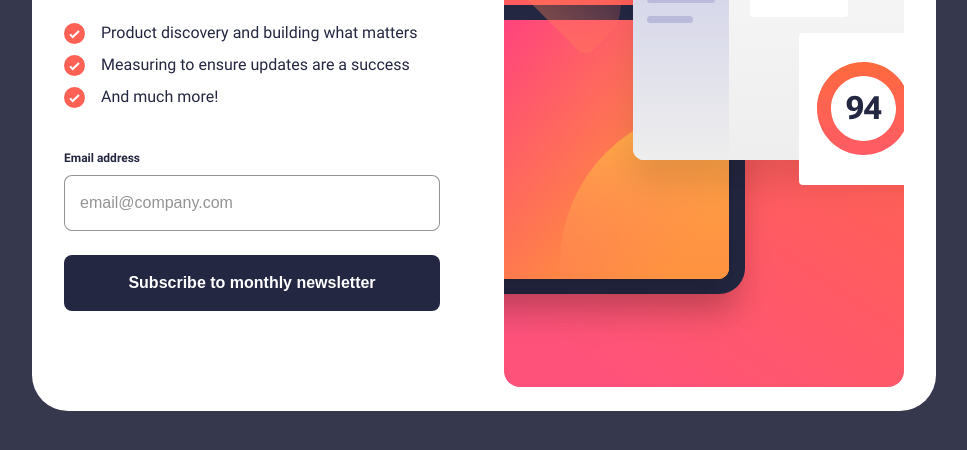
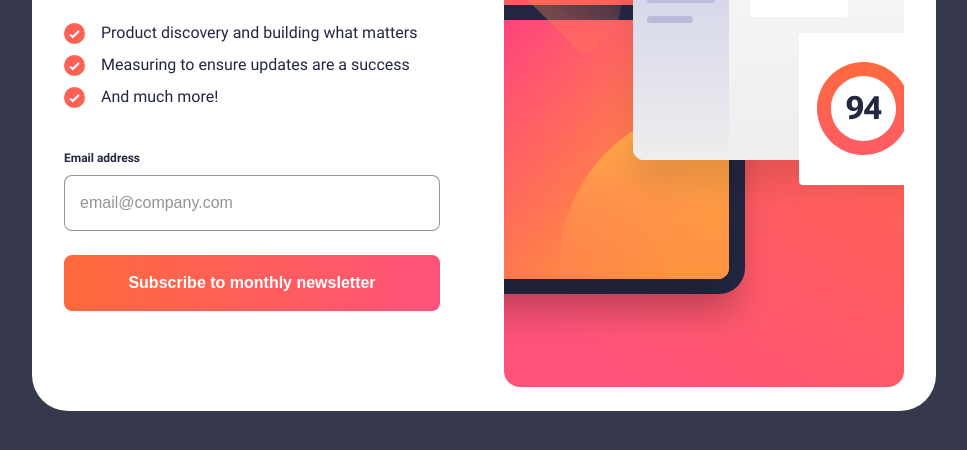
Before and after one commit to ganeshreddychimmula/newsletter-sign-up, a plain HTML site: page index.html in a window 1280 px wide. In both pictures the pointer is over the button "Subscribe to monthly newsletter". Shown: the part 310-760 px from the top of the page, without its empty margins (156-1123 px from the left). Drawn offline with Linux system fonts and the light colour scheme.

Commit message:
Add color for hover

```diff
--- a/assets/style.css
+++ b/assets/style.css
@@ -205,7 +205,7 @@ body {
     padding-block: 16px;
 }
 
-.form-button:active {
+.form-button:active, .form-button:hover {
     background: linear-gradient(to right, #FF6A3A, #FF527B);
     border: none;
 }
```
